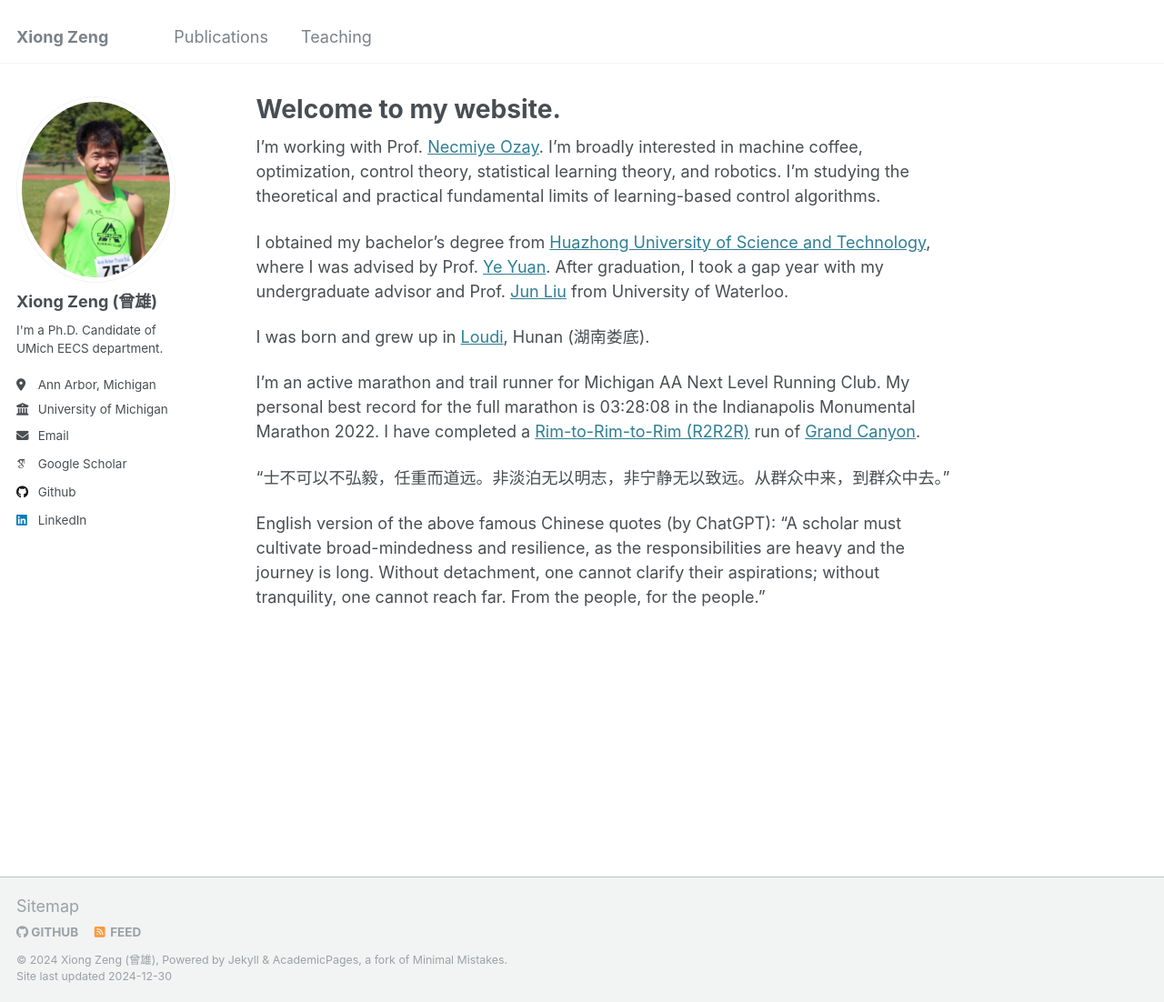
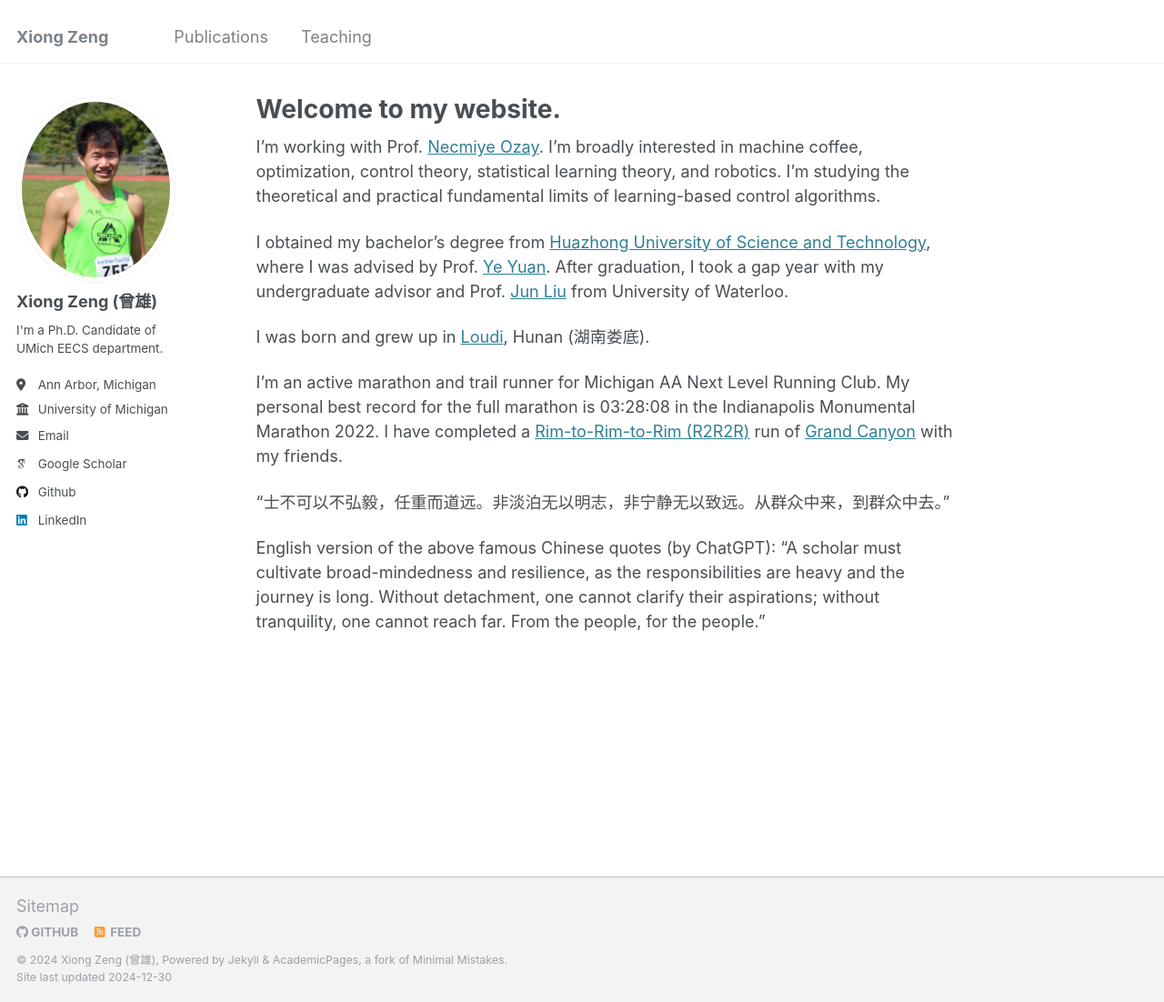
Before and after one commit to zengxiong111/zengxiong.github.io, a Jekyll site: the page built from _pages/about.md, in a window 1280 px wide and 1102 px high. Shown: the whole window at 91% size. Built offline with Jekyll 4.4.1, drawn with Linux system fonts in a browser that asks for light colours; some web fonts are replaced.

Commit message:
Update about.md

```diff
--- a/_pages/about.md
+++ b/_pages/about.md
@@ -13,7 +13,7 @@
 
 I was born and grew up in <a href="https://en.wikipedia.org/wiki/Loudi" target="_blank">Loudi</a>, Hunan (湖南娄底).
 
-I'm an active marathon and trail runner for Michigan AA Next Level Running Club. My personal best record for the full marathon is 03:28:08 in the Indianapolis Monumental Marathon 2022. I have completed a <a href="https://www.alltrails.com/explore/recording/rim2rim2rim--2" target="_blank">Rim-to-Rim-to-Rim (R2R2R)</a> run of <a href="https://www.nps.gov/grca/planyourvisit/index.htm" target="_blank">Grand Canyon</a>.
+I'm an active marathon and trail runner for Michigan AA Next Level Running Club. My personal best record for the full marathon is 03:28:08 in the Indianapolis Monumental Marathon 2022. I have completed a <a href="https://www.alltrails.com/explore/recording/rim2rim2rim--2" target="_blank">Rim-to-Rim-to-Rim (R2R2R)</a> run of <a href="https://www.nps.gov/grca/planyourvisit/index.htm" target="_blank">Grand Canyon</a> with my friends.
 
 “士不可以不弘毅，任重而道远。非淡泊无以明志，非宁静无以致远。从群众中来，到群众中去。”
 
```
